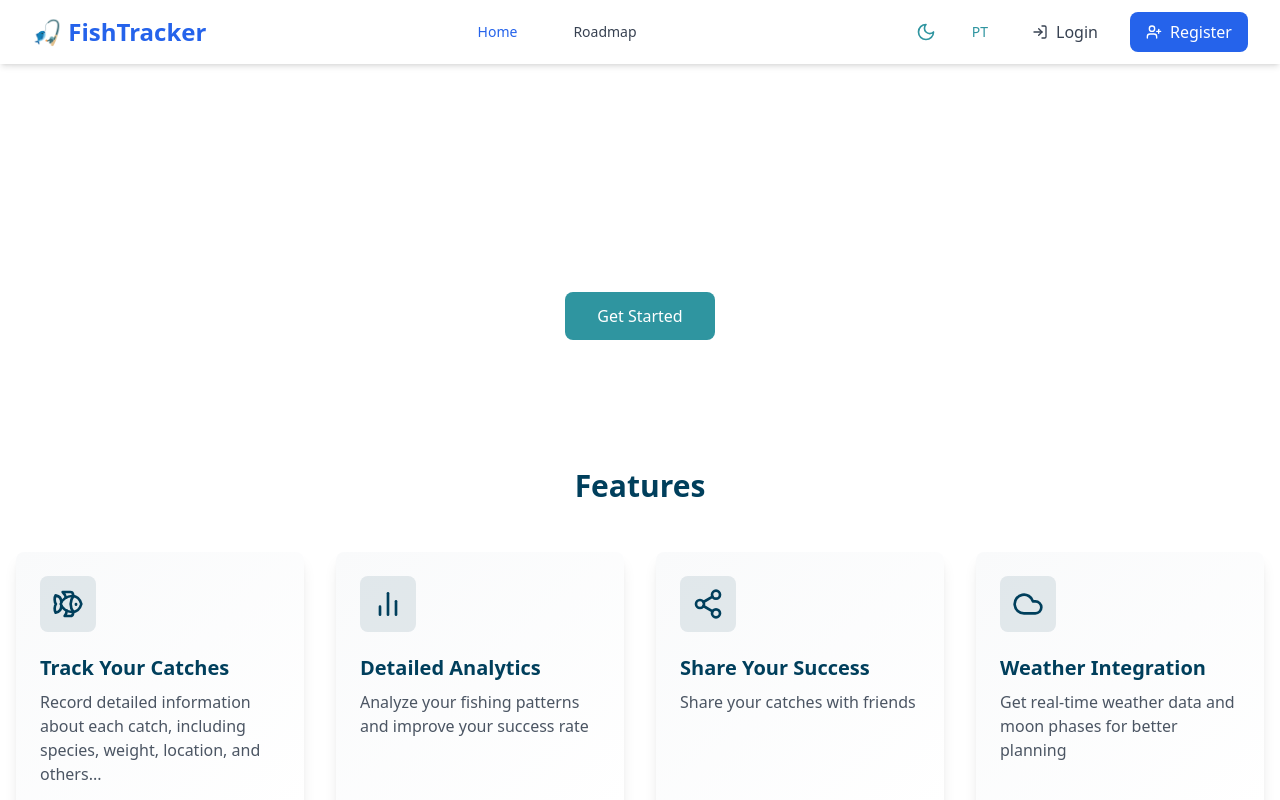
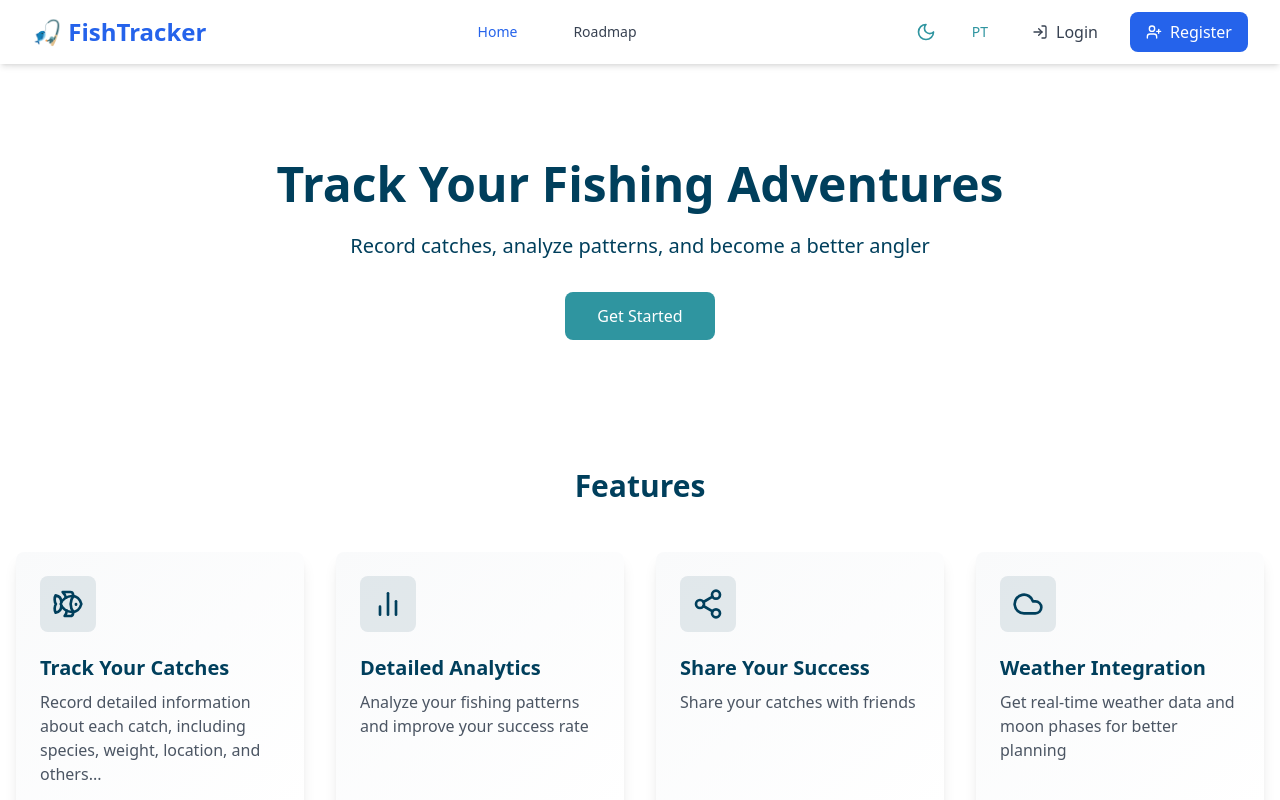
Before and after one commit to frtcorreia/fishtracker-landing-page, a React (Vite) app: page / in a window 1280 px wide. Shown: the top 800 px of the page. Built offline with nearby package versions, Linux system fonts and the light colour scheme.

Commit message:
fix title when is light mode

```diff
--- a/src/pages/LandingPage.tsx
+++ b/src/pages/LandingPage.tsx
@@ -38,10 +38,10 @@ export function LandingPage() {
         <div className="relative">
           <div className="container mx-auto px-4 pt-24 pb-16">
             <div className="max-w-4xl mx-auto text-center">
-              <h1 className="text-5xl font-bold text-white mb-6">
+              <h1 className="text-5xl font-bold text-primary dark:text-white mb-6">
                 {t("landing.hero.title")}
               </h1>
-              <p className="text-xl text-white/90 mb-8">
+              <p className="text-xl text-primary dark:text-white/90 mb-8">
                 {t("landing.hero.subtitle")}
               </p>
               <div className="flex justify-center gap-4">
```
